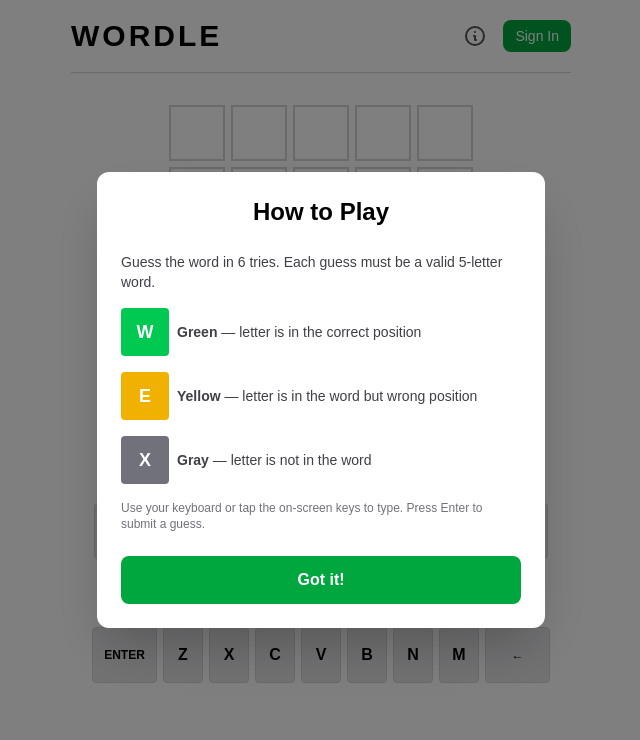
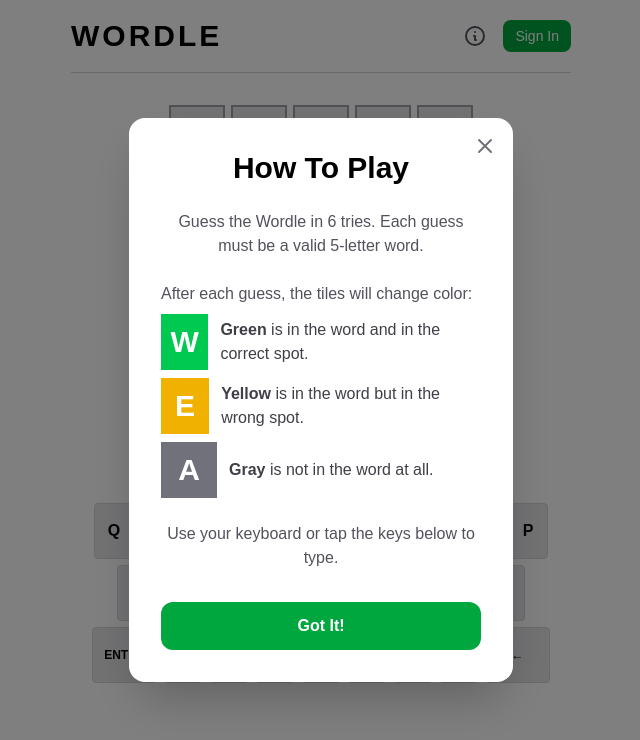
Before and after one commit to hydratypelvl/Spellio, a Next.js app: page / in a window 1280 px wide. Shown: the top 740 px of the page, without its empty margins (319-959 px from the left). Built offline with nearby package versions, Linux system fonts and the light colour scheme; no server answers.

Commit message:
fix-lint-errors

```diff
--- a/src/app/page.tsx
+++ b/src/app/page.tsx
@@ -2,6 +2,7 @@
 
 import { useState, useEffect, useCallback } from "react";
 import { useSession, signOut } from "next-auth/react";
+import Link from "next/link";
 import Board from "@/components/Board";
 import Keyboard from "@/components/Keyboard";
 import Confetti from "@/components/Confetti";
@@ -112,38 +113,37 @@
   return WORDS[Math.floor(Math.random() * WORDS.length)];
 }
 
+function initGameState() {
+  return createGameState(getRandomWord());
+}
+
 export default function Home() {
   const { data: session, status } = useSession();
   const { showTutorial, closeTutorial } = useTutorial();
-  const [gameState, setGameState] = useState<GameState | null>(null);
+  const [gameState, setGameState] = useState<GameState>(initGameState);
   const [showManualTutorial, setShowManualTutorial] = useState(false);
   const [revealedRows, setRevealedRows] = useState<Set<number>>(new Set());
   const [showGameOver, setShowGameOver] = useState(false);
   const [showStats, setShowStats] = useState(false);
-  const [gameStartTime, setGameStartTime] = useState<number>(0);
-
-  useEffect(() => {
-    setGameState(createGameState(getRandomWord()));
-    setGameStartTime(Date.now());
-  }, []);
+  const [gameStartTime, setGameStartTime] = useState<number>(() => Date.now());
 
   const handleKeyPress = useCallback(
     (key: string) => {
-      if (!gameState || gameState.gameOver) return;
+      if (gameState.gameOver) return;
       setGameState(addLetter(gameState, key));
     },
     [gameState]
   );
 
   const handleEnter = useCallback(() => {
-    if (!gameState || gameState.gameOver) return;
+    if (gameState.gameOver) return;
     const rowToReveal = gameState.currentRow;
     setRevealedRows(new Set([...revealedRows, rowToReveal]));
     setGameState(submitGuess(gameState));
   }, [gameState, revealedRows]);
 
   const handleBackspace = useCallback(() => {
-    if (!gameState || gameState.gameOver) return;
+    if (gameState.gameOver) return;
     setGameState(removeLetter(gameState));
   }, [gameState]);
 
@@ -155,7 +155,7 @@
   }, []);
 
   useEffect(() => {
-    if (gameState?.gameOver && session?.user) {
+    if (gameState.gameOver && session?.user) {
       const time = Math.floor((Date.now() - gameStartTime) / 1000);
       const lastRow = gameState.currentRow > 0 ? gameState.currentRow - 1 : 0;
       const word = gameState.board[lastRow]
@@ -173,20 +173,20 @@
         }),
       });
     }
-  }, [gameState?.gameOver, session?.user, gameStartTime, gameState]);
+  }, [gameState.gameOver, session?.user, gameStartTime, gameState]);
 
   useEffect(() => {
-    if (gameState?.gameOver) {
+    if (gameState.gameOver) {
       const timer = setTimeout(() => {
         setShowGameOver(true);
       }, 2000);
       return () => clearTimeout(timer);
     }
-  }, [gameState?.gameOver]);
+  }, [gameState.gameOver]);
 
   useEffect(() => {
     const handleKeyDown = (e: KeyboardEvent) => {
-      if (gameState?.gameOver || showTutorial || showManualTutorial || showGameOver) return;
+      if (gameState.gameOver || showTutorial || showManualTutorial || showGameOver) return;
 
       if (e.key === "Enter") {
         handleEnter();
@@ -201,7 +201,7 @@
     return () => window.removeEventListener("keydown", handleKeyDown);
   }, [gameState, handleEnter, handleBackspace, handleKeyPress, showTutorial, showManualTutorial, showGameOver]);
 
-  if (status === "loading" || !gameState) return null;
+  if (status === "loading") return null;
 
   return (
     <div className="flex flex-col items-center min-h-screen bg-white dark:bg-zinc-900 p-4">
@@ -254,6 +254,7 @@
             {session?.user ? (
               <div className="flex items-center gap-3">
                 {session.user.image && (
+                  // eslint-disable-next-line @next/next/no-img-element
                   <img
                     src={session.user.image}
                     alt={session.user.name || "User"}
@@ -271,12 +272,12 @@
                 </button>
               </div>
             ) : (
-              <a
+              <Link
                 href="/api/auth/signin"
                 className="px-3 py-1.5 text-sm font-medium text-white bg-green-600 hover:bg-green-700 rounded-lg transition-colors"
               >
                 Sign In
-              </a>
+              </Link>
             )}
           </div>
         </div>
@@ -292,7 +293,7 @@
           </div>
         )}
 
-        <Board board={gameState.board} currentRow={gameState.currentRow} revealedRows={revealedRows} />
+        <Board board={gameState.board} revealedRows={revealedRows} />
 
         <Keyboard
           onKeyPress={handleKeyPress}
--- a/src/components/Board.tsx
+++ b/src/components/Board.tsx
@@ -1,15 +1,14 @@
 "use client";
 
 import Tile from "./Tile";
-import { type Tile as TileType, type TileState } from "@/lib/wordle";
+import { type Tile as TileType } from "@/lib/wordle";
 
 interface BoardProps {
   board: TileType[][];
-  currentRow: number;
   revealedRows: Set<number>;
 }
 
-export default function Board({ board, currentRow, revealedRows }: BoardProps) {
+export default function Board({ board, revealedRows }: BoardProps) {
   return (
     <div className="flex flex-col gap-1.5" role="grid" aria-label="Wordle board">
       {board.map((row, rowIndex) => (
--- a/src/components/Confetti.tsx
+++ b/src/components/Confetti.tsx
@@ -1,58 +1,51 @@
 "use client";
 
-import { useEffect, useState } from "react";
+import { useState, useEffect, useRef } from "react";
 
-interface ConfettiPiece {
+interface Piece {
   id: number;
   x: number;
-  y: number;
   color: string;
+  size: number;
   delay: number;
   duration: number;
   rotation: number;
-  size: number;
+  borderRadius: string;
 }
 
-const COLORS = [
-  "#22c55e",
-  "#eab308",
-  "#ef4444",
-  "#3b82f6",
-  "#a855f7",
-  "#ec4899",
-  "#f97316",
-  "#06b6d4",
-];
+const COLORS = ["#ff6b6b", "#4ecdc4", "#45b7d1", "#96ceb4", "#ffeaa7", "#dfe6e9", "#fd79a8", "#6c5ce7"];
 
-function createConfettiPiece(id: number): ConfettiPiece {
-  return {
-    id,
-    x: Math.random() * 100,
-    y: -10,
-    color: COLORS[Math.floor(Math.random() * COLORS.length)],
-    delay: Math.random() * 0.5,
-    duration: 2 + Math.random() * 2,
-    rotation: Math.random() * 360,
-    size: 8 + Math.random() * 8,
-  };
+function createPieces(): Piece[] {
+  const pieces: Piece[] = [];
+  for (let i = 0; i < 50; i++) {
+    pieces.push({
+      id: i,
+      x: Math.random() * 100,
+      color: COLORS[Math.floor(Math.random() * COLORS.length)],
+      size: Math.random() * 10 + 5,
+      delay: Math.random() * 0.5,
+      duration: Math.random() * 2 + 2,
+      rotation: Math.random() * 360,
+      borderRadius: Math.random() > 0.5 ? "50%" : "0",
+    });
+  }
+  return pieces;
 }
 
 export default function Confetti({ active }: { active: boolean }) {
-  const [pieces, setPieces] = useState<ConfettiPiece[]>([]);
+  const [pieces, setPieces] = useState<Piece[]>([]);
+  const hasCreated = useRef(false);
+  const prevActive = useRef(false);
 
   useEffect(() => {
-    if (!active) {
+    if (active && !prevActive.current && !hasCreated.current) {
+      setPieces(createPieces());
+      hasCreated.current = true;
+    } else if (!active && prevActive.current) {
+      hasCreated.current = false;
       setPieces([]);
-      return;
     }
-
-    const newPieces = Array.from({ length: 50 }, (_, i) =>
-      createConfettiPiece(i)
-    );
-    setPieces(newPieces);
-
-    const timeout = setTimeout(() => setPieces([]), 4000);
-    return () => clearTimeout(timeout);
+    prevActive.current = active;
   }, [active]);
 
   if (!active || pieces.length === 0) return null;
@@ -62,14 +55,14 @@
       {pieces.map((piece) => (
         <div
           key={piece.id}
-          className="absolute animate-confetti"
+          className="confetti-piece absolute"
           style={{
             left: `${piece.x}%`,
-            top: `${piece.y}%`,
+            top: "-10px",
             width: `${piece.size}px`,
             height: `${piece.size}px`,
             backgroundColor: piece.color,
-            borderRadius: Math.random() > 0.5 ? "50%" : "0",
+            borderRadius: piece.borderRadius,
             animationDelay: `${piece.delay}s`,
             animationDuration: `${piece.duration}s`,
             transform: `rotate(${piece.rotation}deg)`,
--- a/src/components/Tile.tsx
+++ b/src/components/Tile.tsx
@@ -1,60 +1,85 @@
 "use client";
 
-import { useEffect, useState } from "react";
-import { type TileState } from "@/lib/wordle";
+import { useState, useEffect, useRef } from "react";
 
 interface TileProps {
   letter: string;
-  state: TileState;
+  state?: "empty" | "correct" | "present" | "absent";
+  animate?: boolean;
   delay?: number;
-  animate?: boolean;
 }
 
-const stateStyles: Record<TileState, string> = {
-  correct: "bg-green-500 border-green-500 text-white",
-  present: "bg-yellow-500 border-yellow-500 text-white",
-  absent: "bg-zinc-500 border-zinc-500 text-white",
-  empty: "bg-white border-zinc-300 text-black dark:bg-zinc-800 dark:border-zinc-600 dark:text-white",
-};
-
-export default function Tile({ letter, state, delay = 0, animate = false }: TileProps) {
+export default function Tile({ letter, state = "empty", animate = false, delay = 0 }: TileProps) {
   const [isRevealing, setIsRevealing] = useState(false);
-  const [currentState, setCurrentState] = useState<TileState>(state);
+  const [currentState, setCurrentState] = useState(state);
+  const [flipComplete, setFlipComplete] = useState(false);
+  const timeoutRef = useRef<NodeJS.Timeout | null>(null);
+  const prevAnimate = useRef(false);
+  const prevState = useRef(state);
 
   useEffect(() => {
-    if (animate && state !== "empty" && letter) {
+    const shouldAnimate = animate && state !== "empty" && letter && !prevAnimate.current;
+    prevAnimate.current = animate;
+
+    if (!shouldAnimate) {
+      setCurrentState(state);
+      prevState.current = state;
+      return;
+    }
+
+    const revealDelay = setTimeout(() => {
       setIsRevealing(true);
       setCurrentState("empty");
 
-      const revealTimeout = setTimeout(() => {
+      const flipTimeout = setTimeout(() => {
         setCurrentState(state);
-        setIsRevealing(false);
-      }, delay + 300);
+        setFlipComplete(true);
 
-      return () => clearTimeout(revealTimeout);
-    } else {
-      setCurrentState(state);
+        const resetTimeout = setTimeout(() => {
+          setIsRevealing(false);
+        }, 600);
+
+        timeoutRef.current = resetTimeout;
+      }, 300);
+
+      timeoutRef.current = flipTimeout;
+    }, delay);
+
+    timeoutRef.current = revealDelay;
+
+    return () => {
+      if (timeoutRef.current) clearTimeout(timeoutRef.current);
+    };
+  }, [animate, state, letter, delay]);
+
+  const getBackgroundColor = () => {
+    if (!letter && !isRevealing) return "bg-zinc-200 dark:bg-zinc-700 border-zinc-400 dark:border-zinc-600";
+
+    if (isRevealing && !flipComplete) return "bg-zinc-200 dark:bg-zinc-700 border-zinc-400 dark:border-zinc-600";
+
+    switch (currentState) {
+      case "correct":
+        return "bg-green-500 border-green-500 text-white";
+      case "present":
+        return "bg-yellow-500 border-yellow-500 text-white";
+      case "absent":
+        return "bg-zinc-500 border-zinc-500 text-white";
+      default:
+        return "bg-zinc-200 dark:bg-zinc-700 border-zinc-400 dark:border-zinc-600";
     }
-  }, [animate, state, letter, delay]);
+  };
+
+  const shouldFlip = animate && letter && (state !== "empty");
+  const flipClass = shouldFlip ? (flipComplete ? "flip-complete" : "flip-half") : "";
 
   return (
     <div
-      className={`
-        flex items-center justify-center w-14 h-14 border-2 text-2xl font-bold uppercase select-none
-        transition-all duration-300
-        ${stateStyles[currentState]}
-        ${isRevealing ? "animate-flip" : ""}
-      `}
-      style={{
-        animationDelay: state !== "empty" ? `${delay}ms` : undefined,
-      }}
-      aria-label={letter ? `${letter}, ${state}` : "empty"}
+      className={`relative w-12 h-12 sm:w-14 sm:h-14 flex items-center justify-center border-2 text-2xl sm:text-3xl font-bold uppercase ${getBackgroundColor()} ${flipClass} tile-flip`}
+      data-letter={letter}
+      data-state={state}
+      aria-label={letter ? `Letter ${letter}, ${state}` : "Empty tile"}
     >
-      <div className={`${isRevealing ? "animate-spin-in" : ""}`}
-        style={{ animationDelay: `${delay}ms` }}
-      >
-        {letter}
-      </div>
+      <span className="relative z-10">{letter}</span>
     </div>
   );
 }
--- a/src/components/TutorialModal.tsx
+++ b/src/components/TutorialModal.tsx
@@ -1,90 +1,79 @@
 "use client";
 
-import { useEffect, useState } from "react";
+import { useState } from "react";
+import Tile from "./Tile";
 
-interface TutorialModalProps {
-  onClose: () => void;
+export function useTutorial() {
+  const [showTutorial, setShowTutorial] = useState(() => {
+    if (typeof window === "undefined") return false;
+    return !localStorage.getItem("wordle-tutorial-seen");
+  });
+
+  const closeTutorial = () => {
+    localStorage.setItem("wordle-tutorial-seen", "true");
+    setShowTutorial(false);
+  };
+
+  return { showTutorial, closeTutorial };
 }
 
-export default function TutorialModal({ onClose }: TutorialModalProps) {
+export default function TutorialModal({ onClose }: { onClose: () => void }) {
   return (
-    <div className="fixed inset-0 z-50 flex items-center justify-center bg-black/50">
-      <div className="bg-white dark:bg-zinc-800 rounded-xl p-6 max-w-md w-full mx-4 shadow-2xl">
-        <h2 className="text-2xl font-bold text-center mb-6 text-black dark:text-white">
-          How to Play
-        </h2>
+    <div className="fixed inset-0 bg-black/50 flex items-center justify-center z-40 p-4">
+      <div className="bg-white dark:bg-zinc-800 rounded-2xl p-8 max-w-sm w-full shadow-2xl relative">
+        <button
+          onClick={onClose}
+          className="absolute top-4 right-4 text-zinc-500 hover:text-black dark:hover:text-white transition-colors"
+          aria-label="Close"
+        >
+          <svg xmlns="http://www.w3.org/2000/svg" className="h-6 w-6" fill="none" viewBox="0 0 24 24" stroke="currentColor">
+            <path strokeLinecap="round" strokeLinejoin="round" strokeWidth={2} d="M6 18L18 6M6 6l12 12" />
+          </svg>
+        </button>
 
-        <div className="space-y-4 text-sm text-zinc-700 dark:text-zinc-300">
-          <p>
-            Guess the word in 6 tries. Each guess must be a valid 5-letter word.
+        <h2 className="text-3xl font-bold text-center text-black dark:text-white mb-6">How To Play</h2>
+
+        <div className="space-y-6">
+          <p className="text-zinc-600 dark:text-zinc-400 text-center">
+            Guess the Wordle in 6 tries. Each guess must be a valid 5-letter word.
           </p>
 
-          <div className="flex gap-2 my-4">
-            <div className="w-12 h-12 flex items-center justify-center bg-green-500 text-white font-bold text-lg rounded">
-              W
-            </div>
-            <div className="flex items-center">
-              <span>
-                <strong>Green</strong> — letter is in the correct position
-              </span>
+          <div>
+            <p className="text-zinc-600 dark:text-zinc-400 mb-2">After each guess, the tiles will change color:</p>
+            <div className="space-y-2">
+              <div className="flex items-center gap-3">
+                <Tile letter="W" state="correct" />
+                <span className="text-zinc-700 dark:text-zinc-300">
+                  <span className="font-bold">Green</span> is in the word and in the correct spot.
+                </span>
+              </div>
+              <div className="flex items-center gap-3">
+                <Tile letter="E" state="present" />
+                <span className="text-zinc-700 dark:text-zinc-300">
+                  <span className="font-bold">Yellow</span> is in the word but in the wrong spot.
+                </span>
+              </div>
+              <div className="flex items-center gap-3">
+                <Tile letter="A" state="absent" />
+                <span className="text-zinc-700 dark:text-zinc-300">
+                  <span className="font-bold">Gray</span> is not in the word at all.
+                </span>
+              </div>
             </div>
           </div>
 
-          <div className="flex gap-2 my-4">
-            <div className="w-12 h-12 flex items-center justify-center bg-yellow-500 text-white font-bold text-lg rounded">
-              E
-            </div>
-            <div className="flex items-center">
-              <span>
-                <strong>Yellow</strong> — letter is in the word but wrong position
-              </span>
-            </div>
-          </div>
-
-          <div className="flex gap-2 my-4">
-            <div className="w-12 h-12 flex items-center justify-center bg-zinc-500 text-white font-bold text-lg rounded">
-              X
-            </div>
-            <div className="flex items-center">
-              <span>
-                <strong>Gray</strong> — letter is not in the word
-              </span>
-            </div>
-          </div>
-
-          <p className="text-xs text-zinc-500 dark:text-zinc-400">
-            Use your keyboard or tap the on-screen keys to type. Press Enter to
-            submit a guess.
+          <p className="text-zinc-600 dark:text-zinc-400 text-center">
+            Use your keyboard or tap the keys below to type.
           </p>
         </div>
 
         <button
           onClick={onClose}
-          className="mt-6 w-full py-3 bg-green-600 hover:bg-green-700 text-white font-semibold rounded-lg transition-colors"
+          className="w-full mt-8 py-3 px-6 bg-green-600 hover:bg-green-700 text-white font-bold rounded-xl transition-colors"
         >
-          Got it!
+          Got It!
         </button>
       </div>
     </div>
   );
 }
-
-export function useTutorial() {
-  const [showTutorial, setShowTutorial] = useState(false);
-  const [mounted, setMounted] = useState(false);
-
-  useEffect(() => {
-    setMounted(true);
-    const hasSeenTutorial = localStorage.getItem("wordle-tutorial-seen");
-    if (!hasSeenTutorial) {
-      setShowTutorial(true);
-    }
-  }, []);
-
-  const closeTutorial = () => {
-    setShowTutorial(false);
-    localStorage.setItem("wordle-tutorial-seen", "true");
-  };
-
-  return { showTutorial: mounted && showTutorial, closeTutorial };
-}
```
Also changed, not shown: src/components/GameOverModal.tsx (+106 -66 lines).
